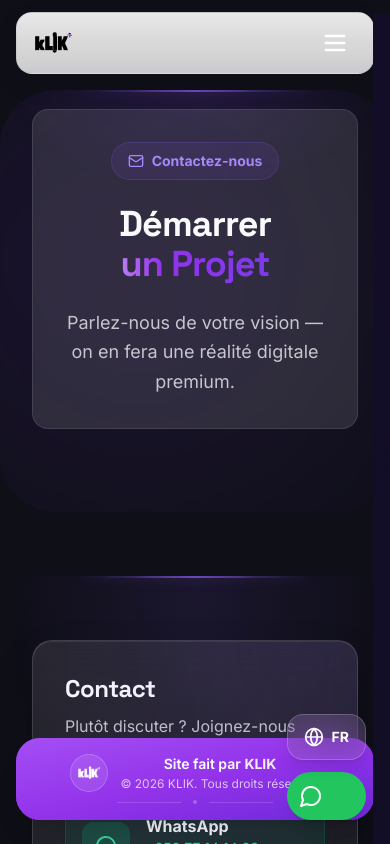
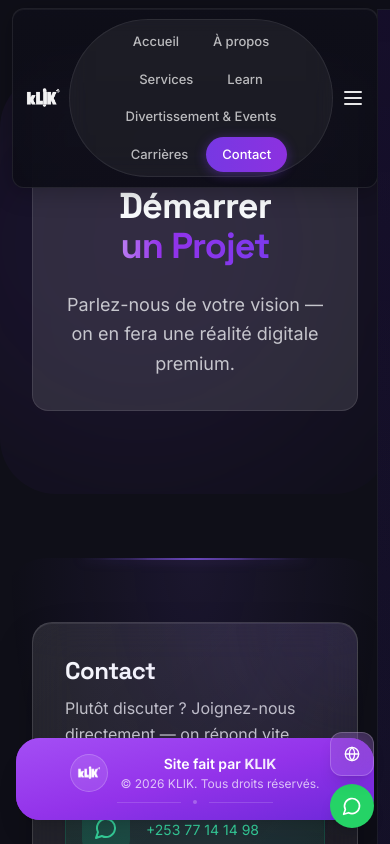
Before and after one commit to Zoukari/Kliknew, a React (Vite) app: page /contact in a window 390 px wide. Shown: the top 844 px of the page. Built offline with nearby package versions, Linux system fonts and the light colour scheme.

Commit message:
Navbar dark, responsive, boutons mobile, logo Salesforce

```diff
--- a/src/App.tsx
+++ b/src/App.tsx
@@ -495,20 +495,20 @@ export default function App() {
     <>
       <div ref={progressRef} className="progress-bar" />
 
-      <header className="fixed top-0 left-0 w-full z-50 px-4 py-3">
-        <nav className="navbar-glass container mx-auto rounded-2xl px-4 py-2 flex items-center justify-between">
-          <NavLink to="/" className="flex items-center gap-3 group">
+      <header className="fixed top-0 left-0 right-0 w-full z-50 px-3 sm:px-4 py-2 sm:py-3">
+        <nav className="navbar-glass container mx-auto rounded-xl sm:rounded-2xl px-3 sm:px-5 py-2.5 flex items-center justify-between gap-2">
+          <NavLink to="/" className="flex items-center gap-2 sm:gap-3 group shrink-0" onClick={closeMenu}>
             <img
               src="logo.png"
               alt="KLIK - Logo"
-              className="h-10 md:h-12 w-auto transition-all duration-300 group-hover:scale-105"
+              className="h-9 sm:h-10 md:h-12 w-auto transition-transform duration-300 group-hover:scale-105 brightness-0 invert opacity-95"
               loading="eager"
               width="64"
               height="64"
             />
           </NavLink>
 
-          <div className="flex items-center gap-3">
+          <div className="flex items-center gap-2 sm:gap-3">
             {/* Desktop nav pill container */}
             <div className="hidden lg:flex navbar-pill-container">
               {[
@@ -535,16 +535,17 @@ export default function App() {
             {/* Mobile menu */}
             <div
               ref={menuRef}
-              className="nav-links nav-links-glass fixed lg:hidden right-0 top-0 h-screen w-full flex flex-col items-center justify-center transition-all duration-300 ease-in-out z-50"
+              className="nav-links nav-links-glass fixed lg:hidden inset-0 h-screen w-full flex flex-col items-center justify-center gap-2 px-4 py-20 transition-all duration-300 ease-out z-50"
             >
               <button
                 onClick={closeMenu}
-                className="absolute top-6 right-6 text-white hover:text-violet-400 transition-colors transform hover:rotate-90 duration-300"
+                className="absolute top-4 right-4 sm:top-6 sm:right-6 end-4 p-2.5 rounded-xl text-white/80 hover:text-white hover:bg-white/10 transition-all"
                 aria-label="Close menu"
               >
-                <X size={32} />
+                <X size={28} className="sm:w-8 sm:h-8" />
               </button>
 
+              <nav className="flex flex-col items-center gap-1.5 w-full max-w-sm overflow-y-auto">
                 {[
                   { to: '/', label: t.nav.home },
                   { to: '/about', label: t.nav.about },
@@ -557,29 +558,30 @@ export default function App() {
                   <NavLink
                     key={item.to}
                     to={item.to}
-                  className="my-2 px-6 py-3 rounded-xl w-[80%] max-w-xs text-center text-lg font-semibold transition-all"
+                    className={({ isActive }) =>
+                      `nav-mobile-link min-h-[48px] flex items-center justify-center px-5 py-3.5 rounded-2xl w-full text-base sm:text-lg font-semibold transition-all ${isActive ? 'nav-mobile-link-active' : ''}`
+                    }
                     onClick={closeMenu}
                   >
                     {item.label}
                   </NavLink>
                 ))}
+              </nav>
             </div>
-
-            {/* Language toggle supprimé - sera en floating button */}
 
             {/* Mobile menu button */}
             <button
               onClick={toggleMenu}
-              className="lg:hidden z-50 text-white hover:text-violet-400 transition-colors p-2 hover:bg-white/10 rounded-xl"
+              className="lg:hidden relative z-[60] flex items-center justify-center w-10 h-10 sm:w-11 sm:h-11 rounded-xl text-white/90 hover:text-white hover:bg-white/10 active:scale-95 transition-all"
               aria-label={isMenuOpen ? 'Fermer le menu' : 'Ouvrir le menu'}
             >
-              {isMenuOpen ? <X size={28} /> : <Menu size={28} />}
+              {isMenuOpen ? <X size={24} className="sm:w-7 sm:h-7" /> : <Menu size={24} className="sm:w-7 sm:h-7" />}
             </button>
           </div>
         </nav>
       </header>
 
-      <main className="pt-[90px]">
+      <main className="pt-[72px] sm:pt-[82px] md:pt-[90px]">
         <Suspense fallback={<div className="min-h-[60vh] flex items-center justify-center" aria-hidden="true"><div className="w-10 h-10 border-2 border-violet-500/30 border-t-violet-400 rounded-full animate-spin" /></div>}>
           <Outlet context={{ t, language, theme }} />
         </Suspense>
@@ -641,22 +643,22 @@ export default function App() {
         </div>
       </footer>
 
-      <div className="fixed bottom-6 right-6 flex flex-col gap-3 z-50">
+      <div className="fixed bottom-4 right-4 sm:bottom-6 sm:right-6 flex flex-col gap-2 sm:gap-3 z-50 pb-[env(safe-area-inset-bottom)] pr-[env(safe-area-inset-right)]">
         {/* Language Selector - dropdown au clic */}
         <div ref={langMenuRef} className="relative">
           <button
             type="button"
             onClick={(e) => { e.stopPropagation(); setLangMenuOpen((v) => !v); }}
-            className="flex items-center gap-2 px-4 py-3 rounded-2xl bg-white/10 backdrop-blur-xl border border-white/20 shadow-lg text-white font-bold text-sm hover:bg-white/15 transition-all"
+            className="flex items-center justify-center gap-2 min-h-[44px] min-w-[44px] px-3 py-2.5 sm:px-4 sm:py-3 rounded-xl sm:rounded-2xl bg-white/10 backdrop-blur-xl border border-white/20 shadow-lg text-white font-bold text-xs sm:text-sm hover:bg-white/15 active:scale-95 transition-all"
             aria-label={language === 'fr' ? 'Langue : Français' : language === 'en' ? 'Language: English' : 'Langue'}
             aria-expanded={langMenuOpen}
             aria-haspopup="true"
           >
-            <Globe className="w-5 h-5" />
-            <span>{language.toUpperCase()}</span>
+            <Globe className="w-4 h-4 sm:w-5 sm:h-5 shrink-0" />
+            <span className="hidden sm:inline">{language.toUpperCase()}</span>
           </button>
           {langMenuOpen && (
-            <div className="absolute bottom-full right-0 mb-2 flex flex-col gap-1 p-2 rounded-2xl bg-white/10 backdrop-blur-xl border border-white/20 shadow-xl min-w-[120px]">
+            <div className="absolute bottom-full right-0 mb-2 flex flex-col gap-1 p-2 rounded-xl sm:rounded-2xl bg-black/80 backdrop-blur-xl border border-white/20 shadow-xl min-w-[110px] sm:min-w-[120px]">
               {[
                 { code: 'fr' as const, label: 'Français' },
                 { code: 'en' as const, label: 'English' },
@@ -685,10 +687,10 @@ export default function App() {
           href="https://wa.me/25377141498"
           target="_blank"
           rel="noopener noreferrer"
-          className="p-3 rounded-full bg-green-500 hover:bg-green-600 text-white shadow-lg transition-all hover:scale-110"
+          className="flex items-center justify-center min-h-[44px] min-w-[44px] p-3 rounded-full bg-[#25D366] hover:bg-[#20BD5A] text-white shadow-lg transition-all hover:scale-105 active:scale-95"
           aria-label="Contact WhatsApp"
         >
-          <MessageCircle className="w-6 h-6" />
+          <MessageCircle className="w-5 h-5 sm:w-6 sm:h-6" />
         </a>
       </div>
 
--- a/src/index.css
+++ b/src/index.css
@@ -101,12 +101,10 @@ body.no-scroll {
   transition: all 0.5s cubic-bezier(0.4, 0, 0.2, 1);
 }
 
-@media (max-width: 768px) {
+@media (max-width: 1023px) {
   .nav-links {
     transform: translateX(100%);
-    background: rgba(243, 244, 246, 0.96);
-    backdrop-filter: blur(14px);
-    padding: 6rem 2rem 2rem 2rem;
+    pointer-events: none;
     display: flex;
     align-items: center;
     justify-content: center;
@@ -126,70 +124,41 @@ body.no-scroll {
 
   .nav-links.nav-active {
     transform: translateX(0);
+    pointer-events: auto;
   }
 
-  .nav-links a {
+  .nav-links a,
+  .nav-links .nav-mobile-link {
     position: relative;
     display: flex;
     align-items: center;
     justify-content: center;
     width: 100%;
-    padding: 1.25rem;
-    margin: 0.5rem 0;
-    font-size: 1.5rem;
+    padding: 0.875rem 1.25rem;
+    margin: 0.25rem 0;
+    font-size: 1rem;
     font-weight: 500;
     opacity: 0;
-    transform: translateX(2rem);
-    transition: all 0.5s cubic-bezier(0.4, 0, 0.2, 1);
+    transform: translateY(10px);
+    transition: all 0.4s cubic-bezier(0.34, 1.56, 0.64, 1);
     border-radius: 1rem;
-    color: #0b0b0b;
-    background: rgba(0, 0, 0, 0.03);
-    border: 1px solid rgba(0, 0, 0, 0.08);
-    box-shadow:
-      0 10px 25px rgba(0, 0, 0, 0.08),
-      inset 0 1px 0 rgba(255, 255, 255, 0.7);
+    min-height: 44px;
   }
 
-  .nav-active a {
+  .nav-active .nav-links a,
+  .nav-active .nav-links .nav-mobile-link {
     opacity: 1;
-    transform: translateX(0);
-  }
-
-  .nav-links a:hover {
-    background: rgba(0, 0, 0, 0.06);
-  }
-
-  .nav-links a[aria-current="page"] {
-    background: linear-gradient(90deg, rgb(var(--primary)), rgb(147, 51, 234));
-    border-color: transparent;
-    color: #fff;
-  }
-
-  .nav-links a:active {
     transform: translateY(0);
   }
 
-  .nav-links a:nth-child(1) { transition-delay: 0.1s; }
-  .nav-links a:nth-child(2) { transition-delay: 0.2s; }
-  .nav-links a:nth-child(3) { transition-delay: 0.3s; }
-  .nav-links a:nth-child(4) { transition-delay: 0.4s; }
-  .nav-links a:nth-child(5) { transition-delay: 0.5s; }
+  .nav-links .nav-mobile-link:nth-child(1) { transition-delay: 0.05s; }
+  .nav-links .nav-mobile-link:nth-child(2) { transition-delay: 0.1s; }
+  .nav-links .nav-mobile-link:nth-child(3) { transition-delay: 0.15s; }
+  .nav-links .nav-mobile-link:nth-child(4) { transition-delay: 0.2s; }
+  .nav-links .nav-mobile-link:nth-child(5) { transition-delay: 0.25s; }
+  .nav-links .nav-mobile-link:nth-child(6) { transition-delay: 0.3s; }
+  .nav-links .nav-mobile-link:nth-child(7) { transition-delay: 0.35s; }
 
-  .nav-links a::before {
-    content: '';
-    position: absolute;
-    inset: 0;
-    border-radius: 1rem;
-    padding: 2px;
-    background: linear-gradient(45deg,
-      rgba(var(--primary), 0.5),
-      rgba(var(--primary), 0.2)
-    );
-    -webkit-mask: linear-gradient(#fff 0 0) content-box, linear-gradient(#fff 0 0);
-    mask: linear-gradient(#fff 0 0) content-box, linear-gradient(#fff 0 0);
-    -webkit-mask-composite: xor;
-    mask-composite: exclude;
-  }
 }
 
 /* Smooth Scroll Container */
@@ -777,6 +746,23 @@ section:last-child {
   transform: translateY(-3px) scale(1.02);
 }
 
+/* Boutons responsive — touch targets 44px min */
+@media (max-width: 640px) {
+  .klik-btn,
+  .klik-btn-primary,
+  .klik-btn-neutral {
+    min-height: 44px;
+    padding-left: 1rem;
+    padding-right: 1rem;
+    font-size: 0.9375rem;
+  }
+
+  .klik-btn-primary:hover,
+  .klik-btn-neutral:hover {
+    transform: translateY(-2px) scale(1.01);
+  }
+}
+
 .klik-btn-neutral {
   background: linear-gradient(135deg, rgba(20, 20, 30, 0.95) 0%, rgba(30, 30, 45, 0.90) 100%);
   color: #fff;
@@ -1033,50 +1019,63 @@ section:last-child {
 }
 
 /* =====================================================
-   NAVBAR GLASSMORPHISM DARK (style image)
+   NAVBAR GLASSMORPHISM DARK
 ===================================================== */
 
 .navbar-glass {
   background: linear-gradient(
     180deg,
-    rgba(250, 250, 250, 0.92) 0%,
-    rgba(245, 245, 245, 0.82) 100%
+    rgba(15, 15, 25, 0.88) 0%,
+    rgba(12, 12, 22, 0.92) 100%
   );
-  backdrop-filter: blur(18px);
-  -webkit-backdrop-filter: blur(18px);
-  border: 1px solid rgba(0, 0, 0, 0.05);
+  backdrop-filter: blur(20px);
+  -webkit-backdrop-filter: blur(20px);
+  border: 1px solid rgba(255, 255, 255, 0.08);
   box-shadow:
-    0 10px 30px rgba(0, 0, 0, 0.06);
+    0 4px 24px rgba(0, 0, 0, 0.25),
+    inset 0 1px 0 rgba(255, 255, 255, 0.05);
 }
 
 .navbar-pill-container {
-  background: rgba(255, 255, 255, 0.75);
-  border: 1px solid rgba(0, 0, 0, 0.05);
+  display: flex;
+  flex-wrap: wrap;
+  align-items: center;
+  justify-content: center;
+  background: rgba(255, 255, 255, 0.06);
+  border: 1px solid rgba(255, 255, 255, 0.08);
   border-radius: 9999px;
-  padding: 5px;
+  padding: 4px;
+  gap: 2px;
   backdrop-filter: blur(10px);
 }
 
 .navbar-item {
-  color: rgba(0, 0, 0, 0.6);
-  padding: 10px 20px;
+  color: rgba(255, 255, 255, 0.7);
+  padding: 8px 16px;
   border-radius: 9999px;
   font-weight: 500;
-  font-size: 14px;
-  transition: all 0.3s cubic-bezier(0.34, 1.56, 0.64, 1);
+  font-size: 13px;
+  transition: all 0.25s cubic-bezier(0.34, 1.56, 0.64, 1);
   position: relative;
   white-space: nowrap;
 }
 
+@media (min-width: 1024px) {
+  .navbar-item {
+    padding: 10px 18px;
+    font-size: 14px;
+  }
+}
+
 .navbar-item:hover {
-  color: rgba(0, 0, 0, 0.9);
-  background: rgba(0, 0, 0, 0.06);
+  color: rgba(255, 255, 255, 0.95);
+  background: rgba(255, 255, 255, 0.08);
 }
 
 .navbar-item-active {
   color: #fff !important;
-  background: linear-gradient(90deg, rgba(var(--primary), 1), rgba(147, 51, 234, 1)) !important;
-  box-shadow: 0 4px 18px rgba(var(--primary), 0.35);
+  background: linear-gradient(90deg, rgba(var(--primary), 0.95), rgba(147, 51, 234, 0.95)) !important;
+  box-shadow: 0 2px 12px rgba(var(--primary), 0.4);
 }
 
 /* Language toggle — white navbar */
@@ -1157,16 +1156,35 @@ section:last-child {
   color: #000;
 }
 
-/* Mobile nav dark glass */
-@media (max-width: 768px) {
+/* Mobile nav & nav-mobile-link */
+.nav-mobile-link {
+  color: rgba(255, 255, 255, 0.85);
+  background: rgba(255, 255, 255, 0.06);
+  border: 1px solid rgba(255, 255, 255, 0.1);
+  transition: all 0.35s cubic-bezier(0.34, 1.56, 0.64, 1);
+}
+
+.nav-mobile-link:hover {
+  background: rgba(255, 255, 255, 0.12);
+  color: #fff;
+}
+
+.nav-mobile-link-active {
+  background: linear-gradient(90deg, rgba(var(--primary), 0.9), rgba(147, 51, 234, 0.9)) !important;
+  color: #fff !important;
+  border-color: transparent !important;
+}
+
+@media (max-width: 1023px) {
   .nav-links-glass {
     background: linear-gradient(
       180deg,
-      rgba(8, 8, 18, 0.98) 0%,
-      rgba(12, 12, 28, 0.96) 100%
+      rgba(10, 10, 20, 0.98) 0%,
+      rgba(15, 15, 30, 0.97) 100%
     ) !important;
-    backdrop-filter: blur(30px) !important;
-    -webkit-backdrop-filter: blur(30px) !important;
+    backdrop-filter: blur(24px) !important;
+    -webkit-backdrop-filter: blur(24px) !important;
+    border: 1px solid rgba(255, 255, 255, 0.06);
   }
 
   .light .nav-links-glass {
@@ -1177,30 +1195,32 @@ section:last-child {
     ) !important;
   }
 
-  .nav-links-glass a {
-    color: rgba(255, 255, 255, 0.8) !important;
-    background: rgba(255, 255, 255, 0.05) !important;
-    border: 1px solid rgba(255, 255, 255, 0.08) !important;
+  .nav-links-glass .nav-mobile-link {
+    opacity: 0;
+    transform: translateY(12px);
   }
 
-  .nav-links-glass a:hover {
-    background: rgba(255, 255, 255, 0.10) !important;
+  .nav-active .nav-links-glass .nav-mobile-link {
+    opacity: 1;
+    transform: translateY(0);
   }
 
-  .nav-links-glass a[aria-current="page"] {
-    background: linear-gradient(90deg, rgba(var(--primary), 1), rgba(147, 51, 234, 1)) !important;
-    color: #fff !important;
-    border-color: transparent !important;
+  .nav-links-glass .nav-mobile-link:nth-child(1) { transition-delay: 0.05s; }
+  .nav-links-glass .nav-mobile-link:nth-child(2) { transition-delay: 0.1s; }
+  .nav-links-glass .nav-mobile-link:nth-child(3) { transition-delay: 0.15s; }
+  .nav-links-glass .nav-mobile-link:nth-child(4) { transition-delay: 0.2s; }
+  .nav-links-glass .nav-mobile-link:nth-child(5) { transition-delay: 0.25s; }
+  .nav-links-glass .nav-mobile-link:nth-child(6) { transition-delay: 0.3s; }
+  .nav-links-glass .nav-mobile-link:nth-child(7) { transition-delay: 0.35s; }
+
+  .light .nav-links-glass .nav-mobile-link {
+    color: rgba(0, 0, 0, 0.8);
+    background: rgba(0, 0, 0, 0.05);
+    border-color: rgba(0, 0, 0, 0.08);
   }
 
-  .light .nav-links-glass a {
-    color: rgba(0, 0, 0, 0.75) !important;
-    background: rgba(0, 0, 0, 0.04) !important;
-    border: 1px solid rgba(0, 0, 0, 0.06) !important;
-  }
-
-  .light .nav-links-glass a:hover {
-    background: rgba(0, 0, 0, 0.08) !important;
+  .light .nav-links-glass .nav-mobile-link:hover {
+    background: rgba(0, 0, 0, 0.08);
   }
 }
 
```
Also changed, not shown: public/salesforce.png (added). Lines whose indentation alone changed are shown as unchanged.
